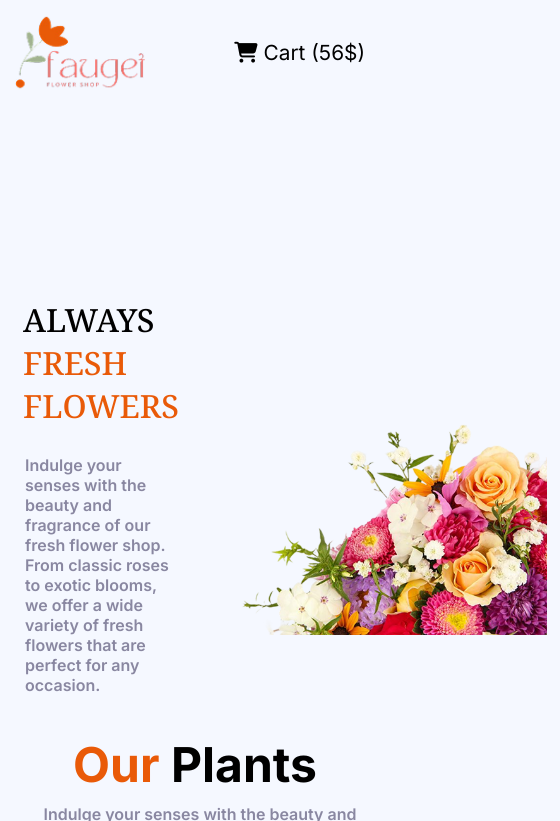
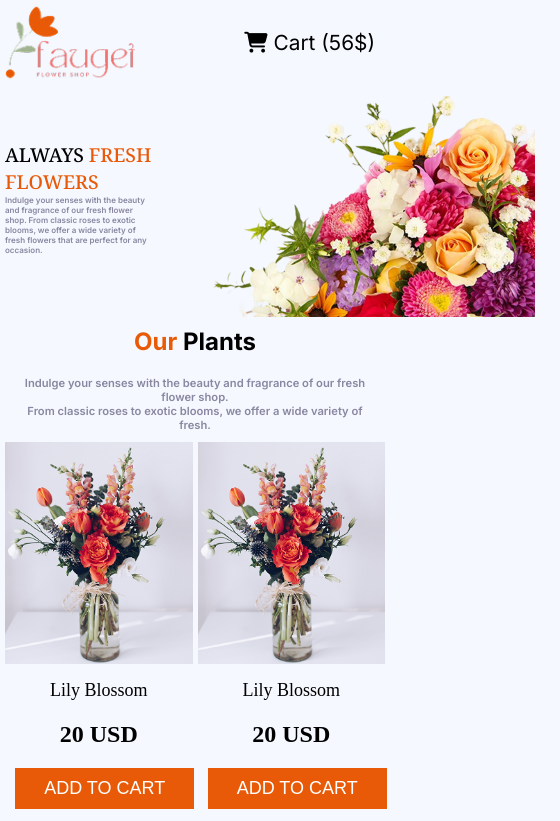
Before and after one commit to torikul0191012/Responsive-web, a plain HTML site: page index.html in a window 390 px wide. Shown: the top 821 px of the page, 560 px wide, since content can reach past the window. Drawn offline with Linux system fonts and the light colour scheme.

Commit message:
responsive

```diff
--- a/style.css
+++ b/style.css
@@ -231,37 +231,50 @@ form{
   }
 
   .container {
-    padding: 15px;
+    margin: auto 0;
+    padding: 5px;
   }
 
   .center {
     flex-direction: row;
     justify-content: space-between;
   }
-
+  .hero{
+    margin-top: 0;
+  }
+  .hero-text{
+    margin: auto 0;
+    width: 100%;
+  }
   .hero-text h1 {
-    font-size: 2rem;
+    font-size: 1.2rem;
+    width: 150px;
+    padding: 0;
   }
 
   .hero-text p {
-    font-size: 1rem;
-    width: auto;
+    font-size: .5rem;
+    width: 100%;
     text-align: left;
+    padding: 0;
   }
 
   .hero img {
     width: 100%;
     height: auto;
-    margin-top: 50px;
+    margin-top: 0px;
   }
 
 /* Our Plants */
   .plant-text{
     margin: auto 0;
   }
-
+  .plant-text h2{
+    font-size: 1.5rem;
+  }
   .plant-text p {
-    display: inline;
+    font-size: .7rem;
+    display: block;
   }
   .cards{
     display: grid;
@@ -273,7 +286,12 @@ form{
 .card-1{
     width: 100%;
     margin: auto 0;
-
+    padding: 0;
+    margin: 0;
+}
+.card-1 img {
+    width: 100%;
+    margin: auto 0;
 }
 
 /* FLOWER & PLANT LOVER*/
@@ -282,8 +300,9 @@ form{
     justify-content: center;
     justify-items: center;
     flex-direction: column;
-    margin: 5px;
-    padding: 5px;
+    gap: 15px;
+    margin: 0px;
+    padding: 0px;
 }
 .plant-lover img {
     width: 100%;
@@ -292,9 +311,14 @@ form{
 .lover-text{
     width: 100%;
     margin: auto 0;
+
+}
+.lover-text h2{
+    font-size: 1.5rem ;
+
 }
 .lover-text ul,li{
-    font-size: 1rem;
+    font-size: .7rem;
     padding: 10px;
     text-align: justify;
     width: 100%;
@@ -310,7 +334,7 @@ form{
     margin-top: 30px;
 }
 .Join h1{
-    font-size: 2rem;
+    font-size: 1.3rem;
     font-weight: 700;
     color: white;
     margin-bottom: 20px;
@@ -334,6 +358,9 @@ input{
     flex-direction: column;
     gap: 30px;
 }
+.footer p{
+    font-size: .8rem;
+}
 .links{
     display: grid;
     grid-template-columns: repeat(1,1fr);
@@ -342,5 +369,5 @@ input{
 .links a{
     text-decoration: none;
     color:rgb(137, 135, 161);
-    font-size: 1rem }
+    font-size: .9rem }
 }
```
Also changed, not shown: index.html (+1 -1 lines).
